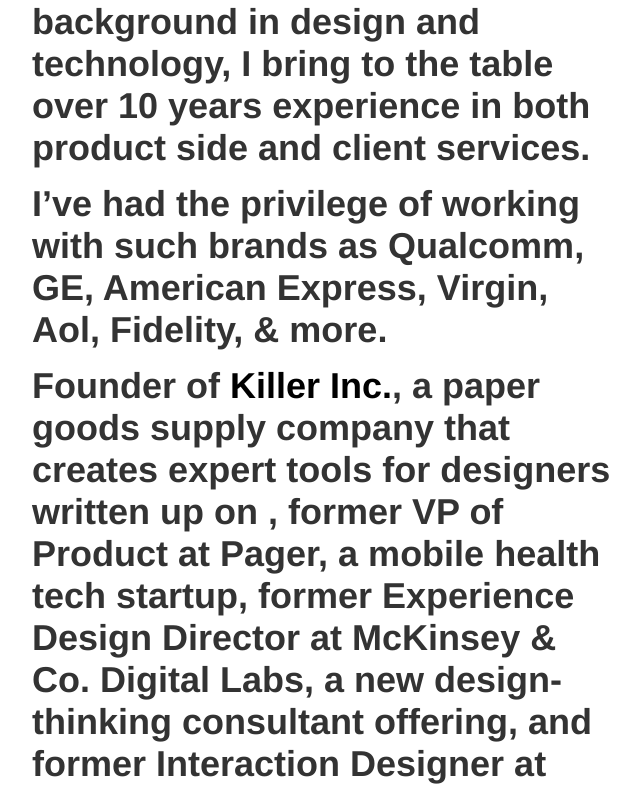
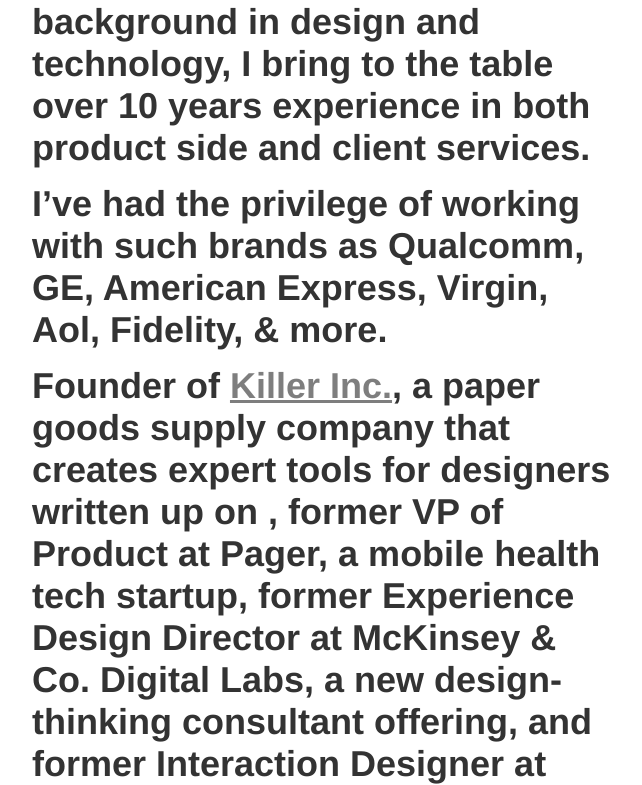
Before and after one commit to furybird/furybirddotcom, a website: page index.html in a window 1280 px wide. In both pictures the pointer is over the link "Killer Inc.". Shown: the part 573-1358 px from the top of the page, without its empty margins (318-960 px from the left). Drawn offline with nearby package versions, Linux system fonts and the light colour scheme; files that its build step writes are made by us from their sources.

Commit message:
A href styling updates

```diff
--- a/scss/layout.scss
+++ b/scss/layout.scss
@@ -53,6 +53,10 @@
 	color: #333;
 	font-size: 36px;
 	line-height: 42px;
+}
+.text.hero h1 a:hover{
+	text-decoration: underline;
+	opacity: 0.5;
 }
 
 .text.hero li {
```
